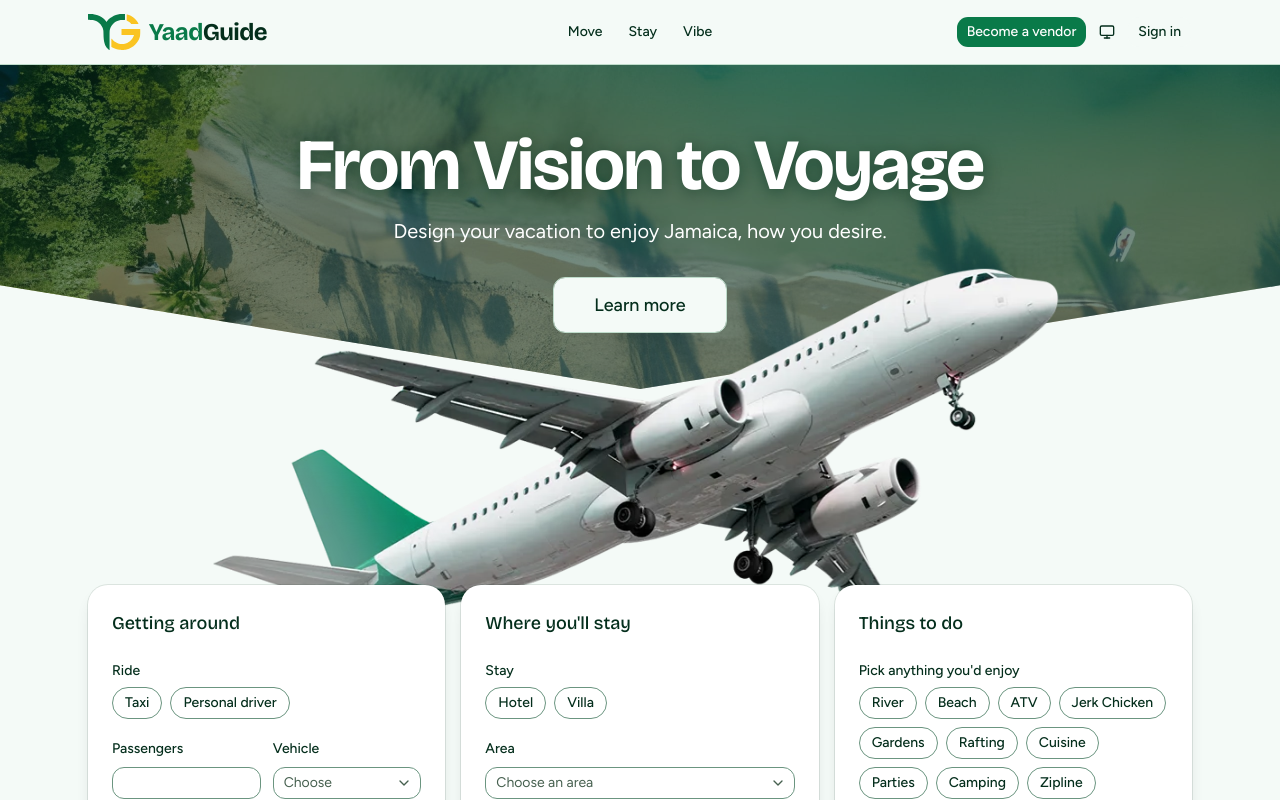
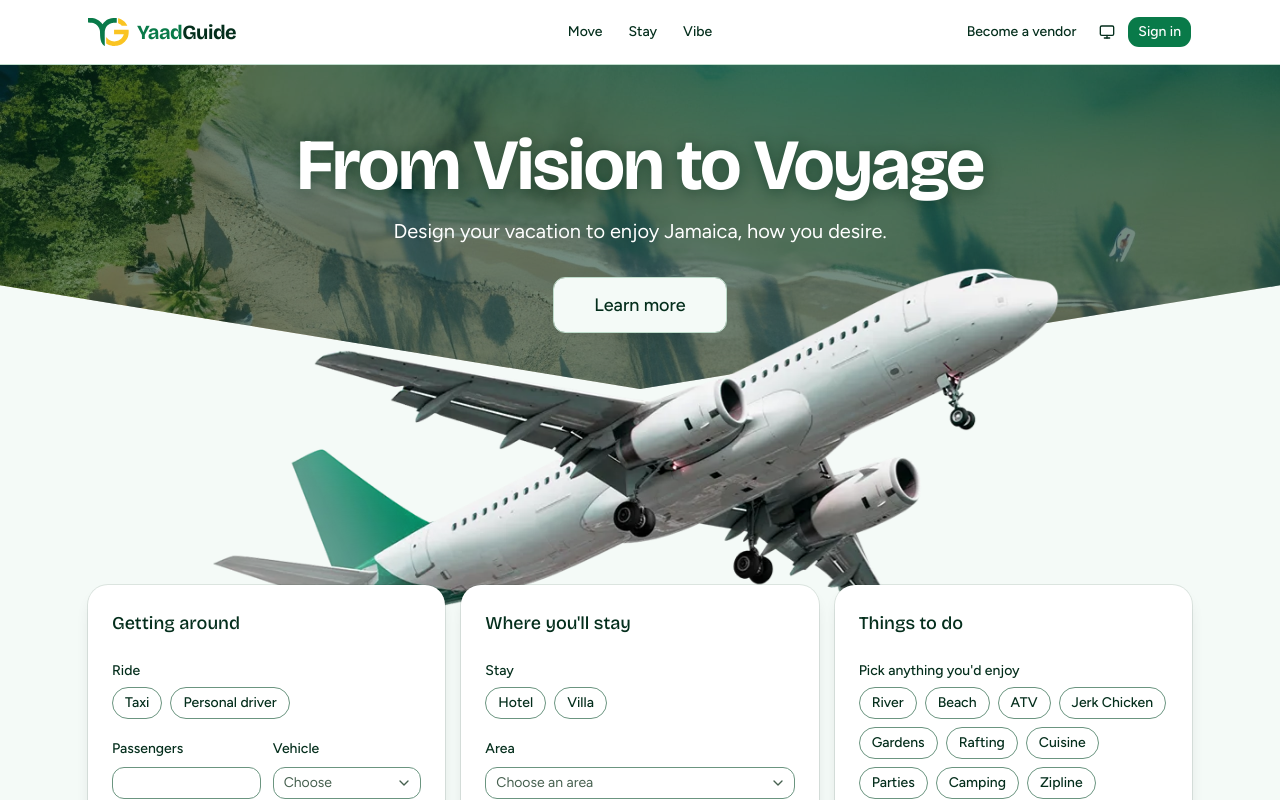
Before and after one commit to dorianbucknor/yaad-guide, a Next.js app: page / in a window 1280 px wide. Shown: the top 800 px of the page. Built offline with nearby package versions, Linux system fonts and the light colour scheme.

Commit message:
feat(landing): white header, smaller logo, bold vendor link and filled sign in
Co-Authored-By: Claude Sonnet 5.5 <noreply@anthropic.com>

```diff
--- a/src/components/landing/site-header.tsx
+++ b/src/components/landing/site-header.tsx
@@ -5,6 +5,7 @@ import { useRef, useState } from "react";
 import { MenuIcon } from "lucide-react";
 
 import { Logo, Wordmark } from "@/components/landing/logo";
+import { cn } from "@/lib/utils";
 import { ThemeToggle } from "@/components/theme-toggle";
 import { Button, buttonVariants } from "@/components/ui/button";
 import {
@@ -21,6 +22,8 @@ const NAV_LINKS = [
   { href: "#stay", label: "Stay" },
   { href: "#vibe", label: "Vibe" },
 ] as const;
+
+const VENDOR_CLASS = "font-bold text-brand-dark dark:text-foreground";
 
 export function SiteHeader(): React.JSX.Element {
   const [open, setOpen] = useState(false);
@@ -48,7 +51,7 @@ export function SiteHeader(): React.JSX.Element {
   };
 
   return (
-    <header className="sticky top-0 z-40 border-b border-border bg-background/95 backdrop-blur">
+    <header className="sticky top-0 z-40 border-b border-border bg-white dark:bg-background">
       <a
         href="#main"
         className="sr-only focus:not-sr-only focus:absolute focus:top-2 focus:left-2 focus:z-50 focus:rounded-lg focus:bg-primary focus:px-4 focus:py-3 focus:text-sm focus:font-medium focus:text-primary-foreground"
@@ -62,8 +65,8 @@ export function SiteHeader(): React.JSX.Element {
       */}
       <div className="mx-auto flex h-16 max-w-6xl items-center justify-between gap-4 px-4 md:grid md:grid-cols-[1fr_auto_1fr] md:px-6">
         <Link href="/" aria-label="YaadGuide home" className="flex min-h-11 items-center gap-2 justify-self-start">
-          <Logo className="h-9 w-auto" />
-          <Wordmark className="text-xl md:text-2xl" />
+          <Logo className="h-7 w-auto" />
+          <Wordmark className="text-lg md:text-xl" />
         </Link>
 
         <nav aria-label="Main" className="hidden items-center gap-1 md:flex">
@@ -74,13 +77,13 @@ export function SiteHeader(): React.JSX.Element {
           ))}
         </nav>
 
-        {/* Become a vendor is the filled button here; yellow stays reserved for the quick-start's Create itinerary. */}
+        {/* Sign in is the filled button; Become a vendor is a bold ghost link. Yellow stays reserved for the quick-start's Create itinerary. */}
         <div className="hidden items-center gap-1 justify-self-end md:flex">
-          <Link href="/auth/vendor" className={buttonVariants()}>
+          <Link href="/auth/vendor" className={buttonVariants({ variant: "ghost", className: VENDOR_CLASS })}>
             Become a vendor
           </Link>
           <ThemeToggle />
-          <Link href="/auth/sign-in" className={buttonVariants({ variant: "outline" })}>
+          <Link href="/auth/sign-in" className={buttonVariants()}>
             Sign in
           </Link>
         </div>
@@ -109,10 +112,10 @@ export function SiteHeader(): React.JSX.Element {
                     {label}
                   </a>
                 ))}
-                <Link href="/auth/vendor" onClick={close} className={buttonVariants({ className: "mt-2" })}>
+                <Link href="/auth/vendor" onClick={close} className={buttonVariants({ variant: "ghost", className: cn(VENDOR_CLASS, "mt-2") })}>
                   Become a vendor
                 </Link>
-                <Link href="/auth/sign-in" onClick={close} className={buttonVariants({ variant: "outline" })}>
+                <Link href="/auth/sign-in" onClick={close} className={buttonVariants()}>
                   Sign in
                 </Link>
               </nav>
```
